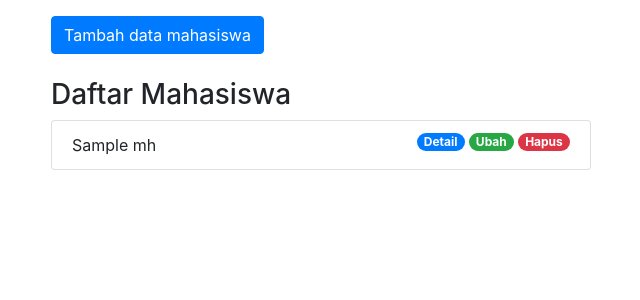
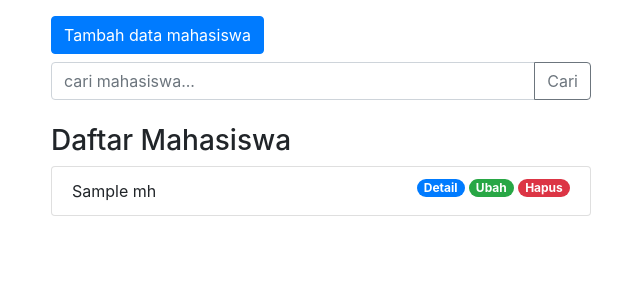
Before and after one commit to ridlw13/TUGAS-3-MVC, a PHP site: the page made by app/views/mahasiswa/index.php in a window 1280 px wide. Shown: the part 56-356 px from the top of the page, without its empty margins (34-674 px from the left). Run offline with PHP 8.4, Linux system fonts and the light colour scheme; the template is opened without the code that fills it: most values are stand-ins (such as "Sample title", 1, 10 or a date in 2020); some libraries are stand-ins or nearby versions.

Commit message:
Membuat fitur cari mahasiswa berdasarkan nama mahasiswa

```diff
--- a/app/views/mahasiswa/index.php
+++ b/app/views/mahasiswa/index.php
@@ -7,12 +7,29 @@
     </div>
 </div>
 
+<div class="row mb-2">
+    <div class="col-lg-6">
+    <button type="button" class="btn btn-primary tombolTambahData" data-toggle="modal" data-target="#formModal">
+            Tambah data mahasiswa
+        </button>
+    </div>
+</div>
+
+<div class="row mb-2">
+    <div class="col-lg-6">
+    <form action="<?= BASEURL; ?>/mahasiswa/cari" method="post">
+        <div class="input-group mb-3">
+            <input type="text" class="form-control" placeholder="cari mahasiswa..." name="keyword" id="keyword" autocomplete ="off">
+        <div class="input-group-append">
+    <button class="btn btn-outline-secondary" type="submit" id="tombolCari">Cari</button>
+  </div>
+</div>
+    </form>
+    </div>
+</div>
+
     <div class="row">
         <div class="col-6">
-        <button type="button" class="btn btn-primary tombolTambahData" data-toggle="modal" data-target="#formModal">
-            Tambah data mahasiswa
-        </button>
-        <br><br>
             <h3>Daftar Mahasiswa</h3>
             <ul class="list-group">
 
```
Also changed, not shown: app/controllers/Mahasiswa.php (+8 -0 lines), app/models/Mahasiswa_model.php (+9 -0 lines).
